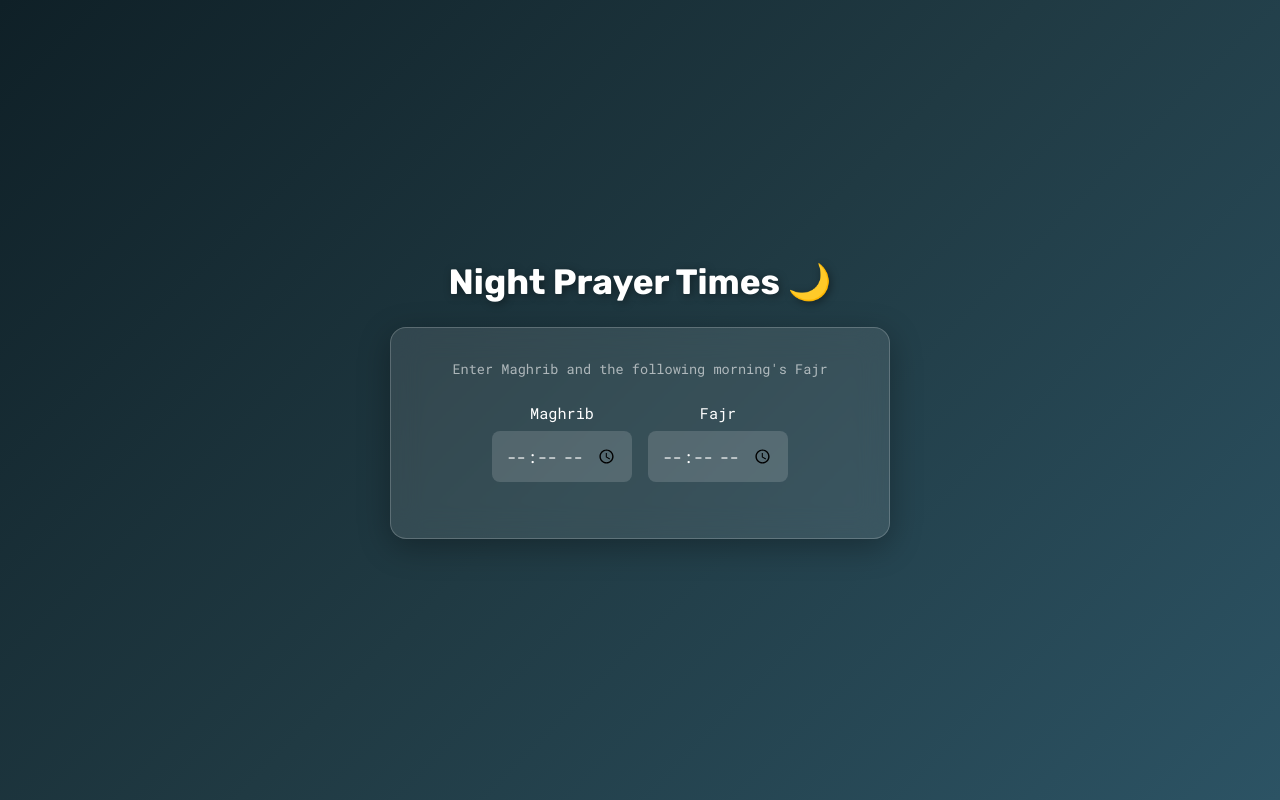
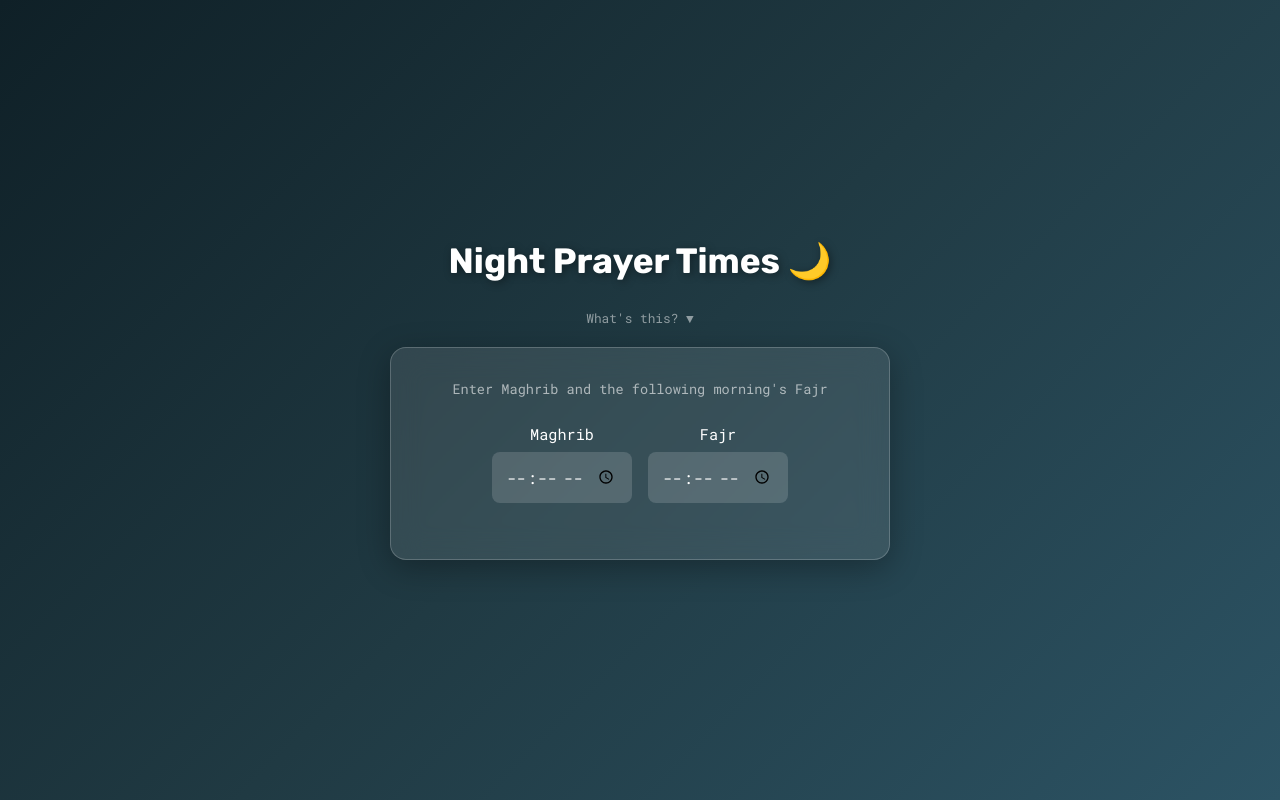
Before and after one commit to mohammed-ysn/night-prayer-times, a SvelteKit app: page / in a window 1280 px wide. Built offline with nearby package versions, Linux system fonts and the light colour scheme.

Commit message:
Add expandable info section explaining prayer times

```diff
--- a/src/routes/+page.svelte
+++ b/src/routes/+page.svelte
@@ -8,6 +8,7 @@
 	let fajr = '';
 	let now = new Date();
 	let interval: ReturnType<typeof setInterval>;
+	let showInfo = false;
 
 	onMount(() => {
 		interval = setInterval(() => {
@@ -45,6 +46,17 @@
 
 <div class="container">
 	<h1>Night Prayer Times 🌙</h1>
+
+	<button class="info-toggle" onclick={() => (showInfo = !showInfo)}>
+		{showInfo ? 'Hide info ▲' : "What's this? ▼"}
+	</button>
+
+	{#if showInfo}
+		<div class="info-panel">
+			<p><strong>End of Isha</strong> - The midpoint between Maghrib and Fajr. One opinion for when Isha prayer time ends.</p>
+			<p><strong>Last third</strong> - The final third of the night. A recommended time for night prayers (Tahajjud).</p>
+		</div>
+	{/if}
 
 	<div class="card">
 		<p class="description">Enter Maghrib and the following morning's Fajr</p>
@@ -123,6 +135,41 @@
 		line-height: 1.4;
 	}
 
+	.info-toggle {
+		display: block;
+		margin: 0 auto 1rem;
+		background: none;
+		border: none;
+		color: rgba(255, 255, 255, 0.5);
+		font-family: inherit;
+		font-size: 0.8rem;
+		cursor: pointer;
+		padding: 0.25rem 0.5rem;
+	}
+
+	.info-toggle:hover {
+		color: rgba(255, 255, 255, 0.8);
+	}
+
+	.info-panel {
+		background: rgba(255, 255, 255, 0.08);
+		border: 1px solid rgba(255, 255, 255, 0.1);
+		border-radius: 0.5rem;
+		padding: 1rem;
+		margin-bottom: 1rem;
+		font-size: 0.85rem;
+		line-height: 1.5;
+	}
+
+	.info-panel p {
+		margin-bottom: 0.5rem;
+		opacity: 0.8;
+	}
+
+	.info-panel p:last-child {
+		margin-bottom: 0;
+	}
+
 	.inputs {
 		display: flex;
 		gap: 1rem;
```
